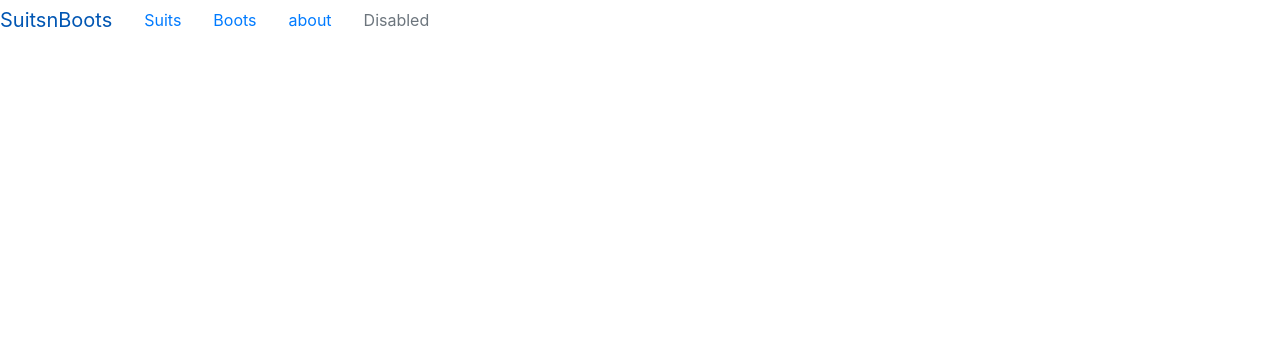
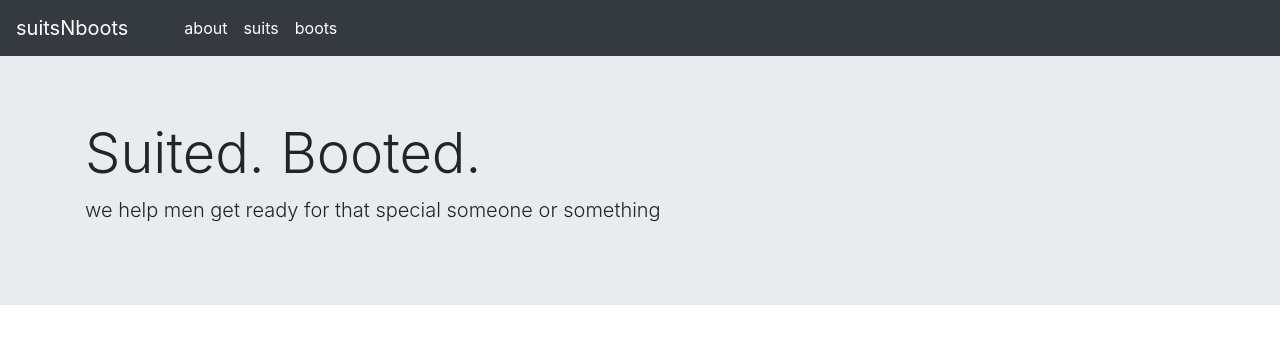
Before and after one commit to Sanjeev-Chadeesingh/suitedBooted, a website: page index.html in a window 1280 px wide. Drawn offline with nearby package versions, Linux system fonts and the light colour scheme.

Commit message:
nav and header, onto content

```diff
--- a/index.html
+++ b/index.html
@@ -9,13 +9,33 @@
 </head>
 <body>
 
-    <nav class="nav">
-        <a class="navbar-brand" href="#">SuitsnBoots</a>
-        <a class="nav-link" href="#">Suits</a>
-        <a class="nav-link" href="#">Boots</a>
-        <a class="nav-link" href="#">about</a>
-        <a class="nav-link disabled" href="#" tabindex="-1" aria-disabled="true">Disabled</a>
-    </nav>
+    <nav class="navbar navbar-expand-md navbar-dark bg-dark">
+        <a class="navbar-brand mr-5" href="#">suitsNboots</a>
+        <button class="navbar-toggler" type="button" data-toggle="collapse" data-target="#navbarSupportedContent" aria-controls="navbarSupportedContent" aria-expanded="false" aria-label="Toggle navigation">
+          <span class="navbar-toggler-icon"></span>
+        </button>
+
+        <div class="collapse navbar-collapse" id="navbarSupportedContent">
+          <ul class="navbar-nav mr-auto">
+            <li class="nav-item active">
+                <a class="nav-link" href="#">about</a>
+            </li>
+            <li class="nav-item active">
+                <a class="nav-link" href="#">suits</a>
+            </li>
+            <li class="nav-item active">
+                <a class="nav-link" href="#">boots</a>
+            </li>
+          </ul>
+        </div>
+      </nav>
+
+      <div class="jumbotron jumbotron-fluid">
+        <div class="container">
+          <h1 class="display-4">Suited. Booted.</h1>
+          <p class="lead">we help men get ready for that special someone or something</p>
+        </div>
+      </div>
 
     <div class="container">
 
```
